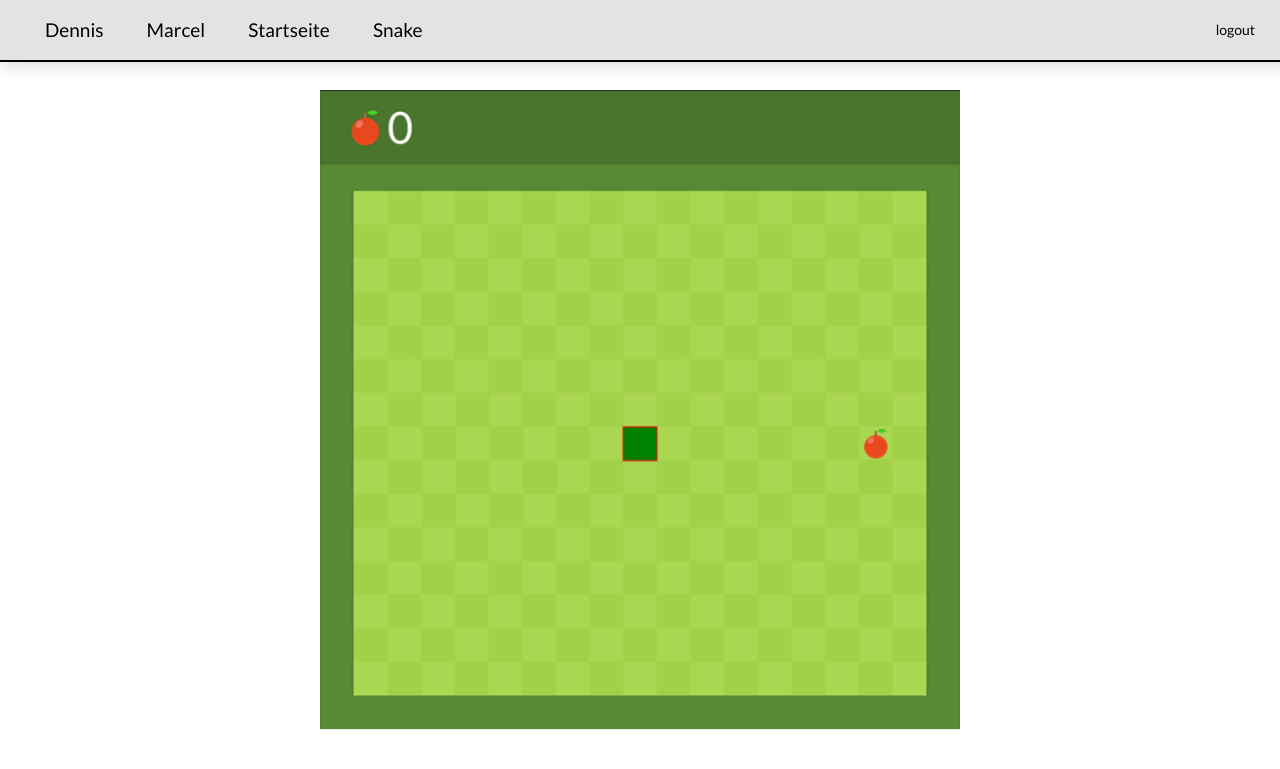
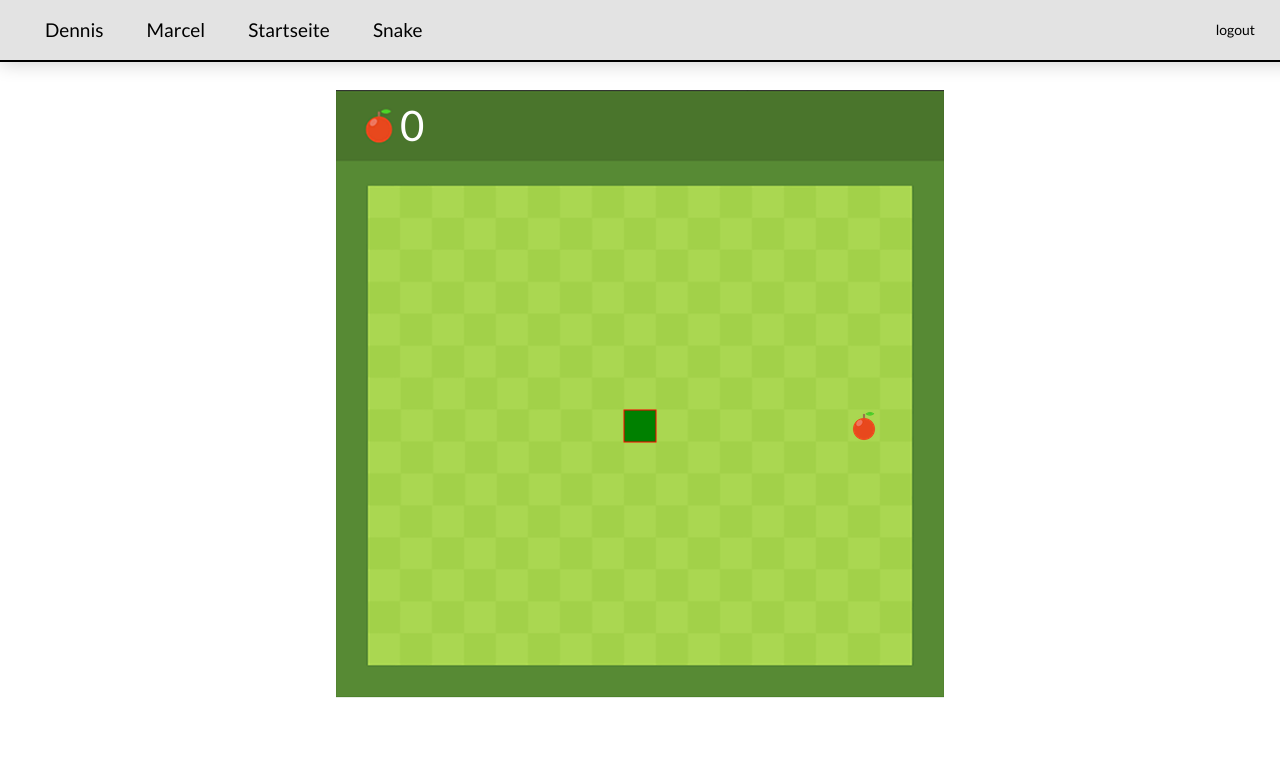
Before and after one commit to JolloDede/eisenhower, a PHP site: page /pages/snake.php in a window 1280 px wide. Shown: the top 769 px of the page. Run offline with PHP 8.4, Linux system fonts and the light colour scheme; the visitor is signed in with stand-in values (Sample User, id 1).

Commit message:
progress - v190326-13.55

```diff
--- a/css/main.css
+++ b/css/main.css
@@ -521,6 +521,6 @@ input[type="checkbox"] {
 #snake {
   display: block;
   padding-top: 90px;
-  width: 50%;
+  width: 608px;
   margin: auto;
 }
--- a/pages/eisenhower.php
+++ b/pages/eisenhower.php
@@ -15,6 +15,7 @@
   <meta http-equiv="X-UA-Compatible" content="ie=edge" />
   <meta name="author" content="Dennis & Marcel" />
   <title>Dennis' & Marcel's Projekt</title>
+  <link href="../img/MD-Logo.png" rel="Icon">
   <link href="../css/main.css" rel="Stylesheet">
   <script src="../js/main.js"></script>
 </head>
--- a/pages/snake.php
+++ b/pages/snake.php
@@ -15,6 +15,7 @@
   <meta http-equiv="X-UA-Compatible" content="ie=edge" />
   <meta name="author" content="Dennis & Marcel" />
   <title>Dennis' & Marcel's Projekt</title>
+  <link href="../img/MD-Logo.png" rel="Icon">
   <link href="../css/main.css" rel="Stylesheet">
   <script src="../js/main.js"></script>
 </head>
@@ -37,7 +38,7 @@
   </header>
   <main>
     <div align="center">
-      <canvas id="snake" width="608" height="608"></canvas>
+      <canvas id="snake" width="608px" height="608px"></canvas>
       <script src="../js/snake.js"></script>
     </div>
   </main>
```
